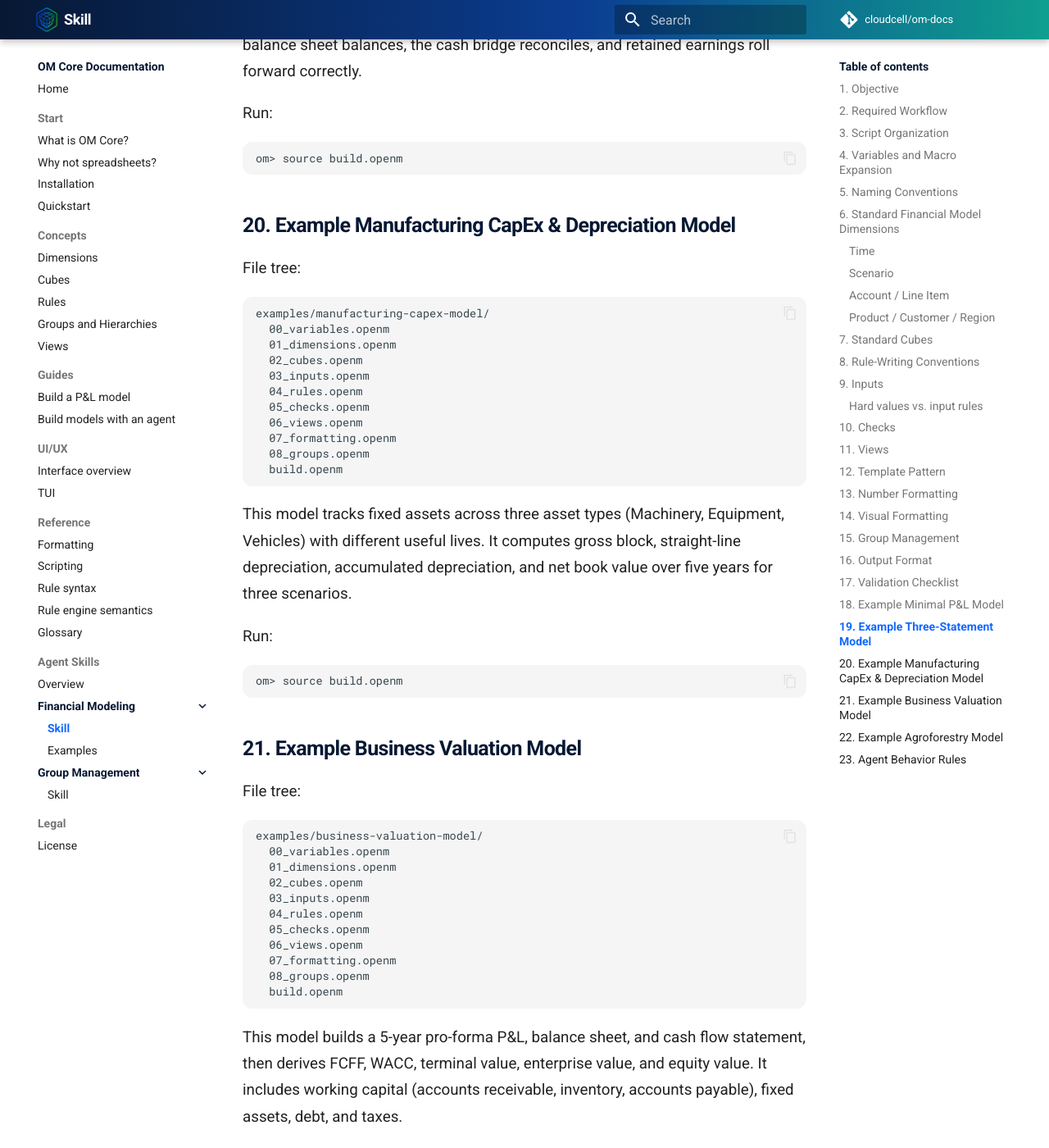
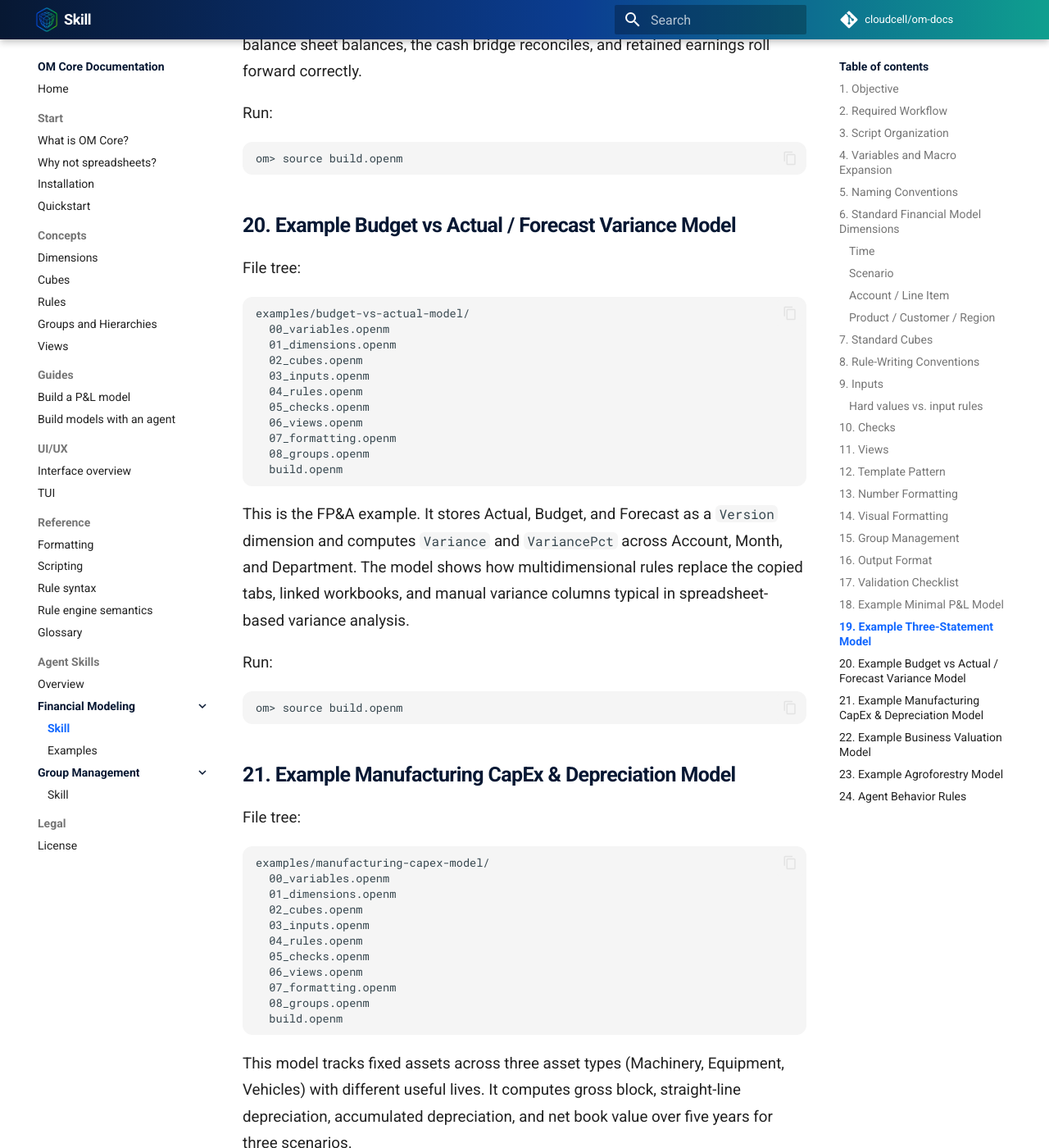
Before and after one commit to cloudcell/om-docs, an MkDocs documentation site: the page built from docs/skills/om-core-financial-modeling/SKILLS.md, in a window 1280 px wide and 1400 px high, scrolled down 14496 px. Shown: the whole window at 82% size. Built offline with MkDocs 1.6.1 and Material for MkDocs 9.7.7, drawn with Linux system fonts in a browser that asks for light colours; comment, search, counter and statistics services are not loaded; some of the changed text lies outside the part shown.

Commit message:
docs: add budget vs actual variance model example with multi-dimensional FP&A analysis across versions, accounts, months, and departments
Add budget-vs-actual-model example bundle demonstrating FP&A variance analysis with Actual, Budget, and Forecast as Version dimension. Model computes Variance and VariancePct across Account, Month, and Department dimensions, replacing typical spreadsheet tabs and manual variance columns with multidimensional rules. Update SKILLS.md to add budget vs actual model and

````diff
--- a/docs/skills/om-core-financial-modeling/SKILLS.md
+++ b/docs/skills/om-core-financial-modeling/SKILLS.md
@@ -570,7 +570,37 @@ Run:
 om> source build.openm
 ```
 
-## 20. Example Manufacturing CapEx & Depreciation Model
+## 20. Example Budget vs Actual / Forecast Variance Model
+
+File tree:
+
+```text
+examples/budget-vs-actual-model/
+  00_variables.openm
+  01_dimensions.openm
+  02_cubes.openm
+  03_inputs.openm
+  04_rules.openm
+  05_checks.openm
+  06_views.openm
+  07_formatting.openm
+  08_groups.openm
+  build.openm
+```
+
+This is the FP&A example. It stores Actual, Budget, and Forecast as a `Version`
+dimension and computes `Variance` and `VariancePct` across Account, Month, and
+Department. The model shows how multidimensional rules replace the copied tabs,
+linked workbooks, and manual variance columns typical in spreadsheet-based
+variance analysis.
+
+Run:
+
+```text
+om> source build.openm
+```
+
+## 21. Example Manufacturing CapEx & Depreciation Model
 
 File tree:
 
@@ -648,7 +678,7 @@ Run:
 om> source build.openm
 ```
 
-## 23. Agent Behavior Rules
+## 24. Agent Behavior Rules
 
 The agent must not:
 
````
Also changed, not shown: other parts of docs/skills/om-core-financial-modeling/SKILLS.md (+2 -2 lines), docs/skills/om-core-financial-modeling/examples/index.md (+17 -0 lines), 10 other files.
